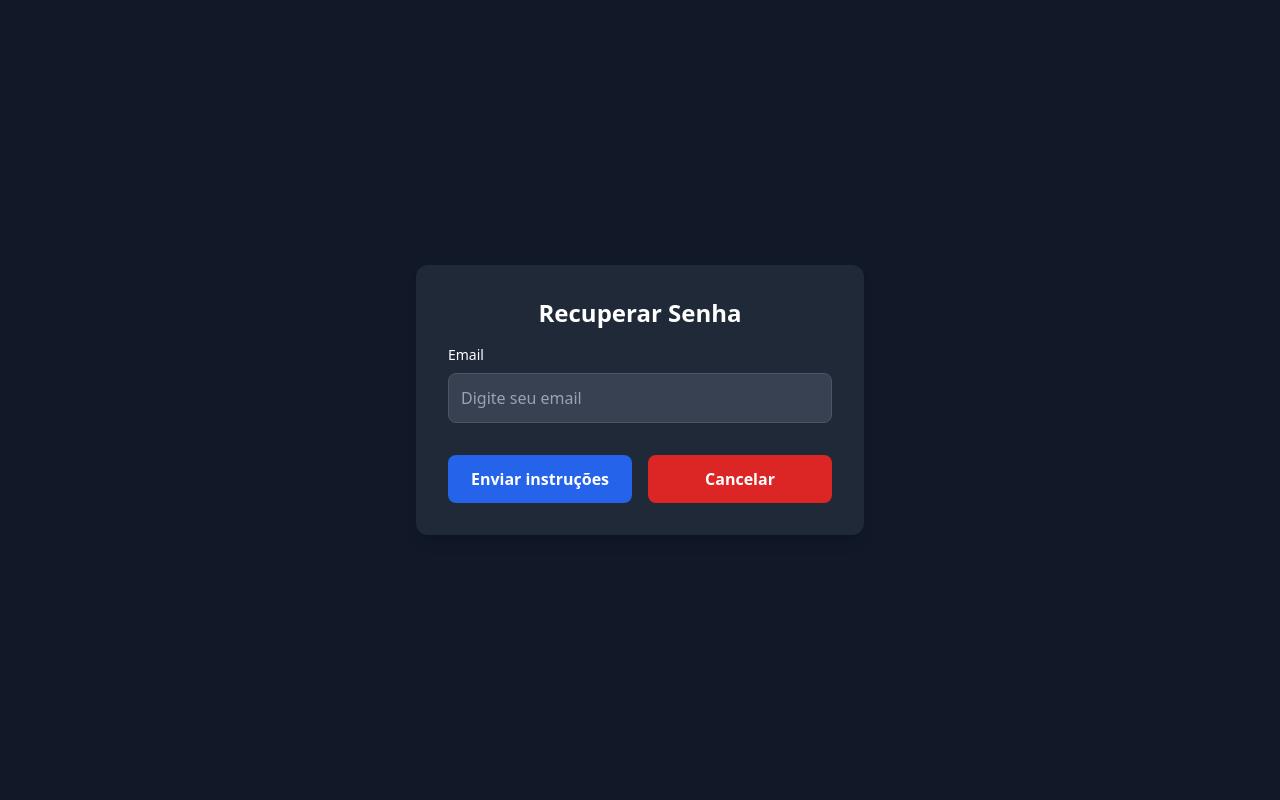
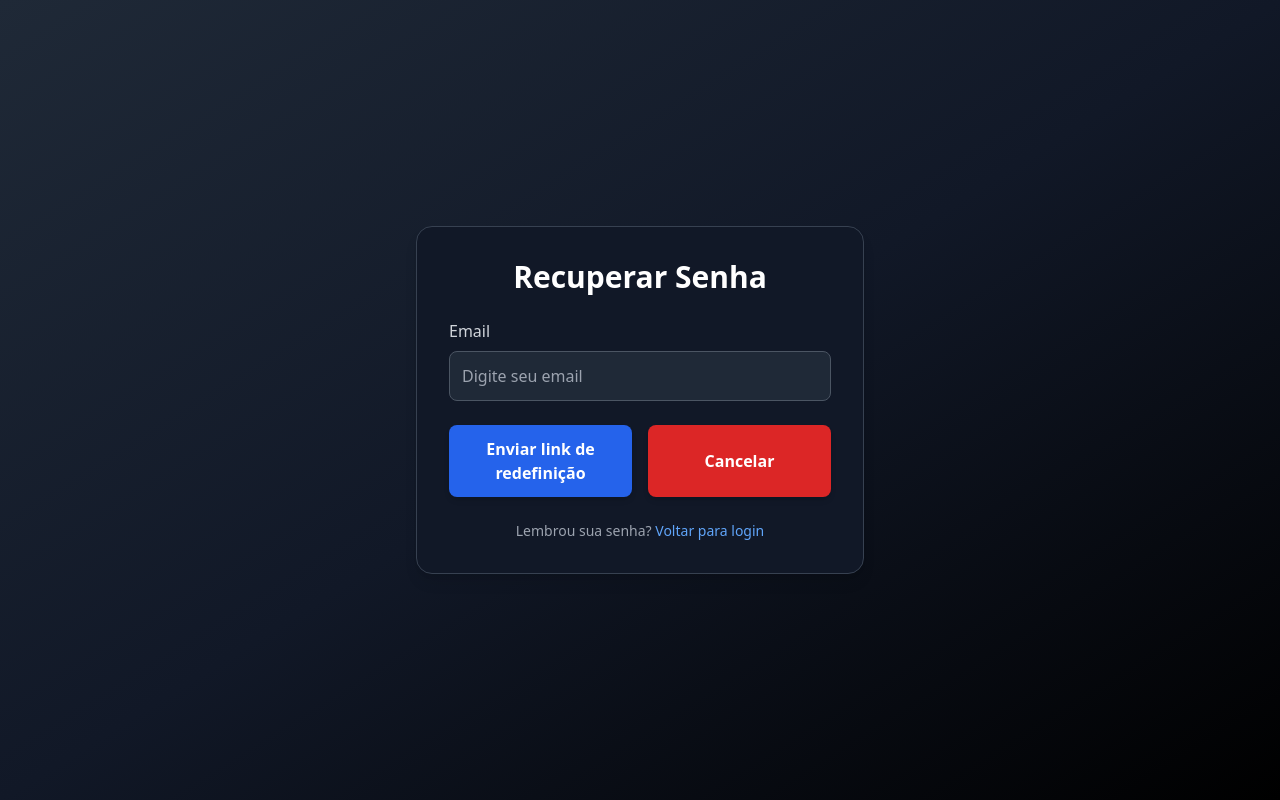
Before and after one commit to wagnerdf/fan-collectors-frontend, a React (Create React App) app: page /recuperar-senha in a window 1280 px wide. Built offline with nearby package versions, Linux system fonts and the light colour scheme.

Commit message:
feat(frontend): melhora fluxo visual de recuperação e redefinição de senha com transições, feedbacks e links de navegação

```diff
--- a/src/pages/RecuperarSenha.tsx
+++ b/src/pages/RecuperarSenha.tsx
@@ -1,4 +1,4 @@
-import { useState } from 'react';
+import { useState, useEffect } from 'react';
 import { useNavigate } from 'react-router-dom';
 import api from '../services/api';
 
@@ -6,7 +6,14 @@ function RecuperarSenha() {
   const [email, setEmail] = useState('');
   const [mensagem, setMensagem] = useState('');
   const [erro, setErro] = useState('');
+  const [showForm, setShowForm] = useState(false);
+
   const navigate = useNavigate();
+
+  useEffect(() => {
+    const timer = setTimeout(() => setShowForm(true), 100);
+    return () => clearTimeout(timer);
+  }, []);
 
   const handleSubmit = async (e: React.FormEvent) => {
     e.preventDefault();
@@ -14,50 +21,73 @@ function RecuperarSenha() {
     setMensagem('');
 
     try {
-      await api.post('/auth/recuperar-senha', { email });
-      setMensagem('Se este email existir, enviaremos instruções de recuperação.');
+      const response = await api.post('/auth/recuperar-senha', { email });
+      setMensagem(response.data);
     } catch (err: any) {
-      const msg = err.response?.data?.message || 'Erro ao enviar solicitação.';
-      setErro(msg);
+      const msg = err.response?.data || 'Erro ao solicitar redefinição de senha.';
+      setErro(typeof msg === 'string' ? msg : msg.mensagem);
     }
   };
 
   return (
-    <div className="min-h-screen flex items-center justify-center bg-gray-900 text-white">
-      <div className="bg-gray-800 p-8 rounded-xl shadow-lg w-full max-w-md">
-        <h2 className="text-2xl font-bold mb-4 text-center">Recuperar Senha</h2>
-        <form onSubmit={handleSubmit}>
-          <label htmlFor="email" className="block mb-2 text-sm font-medium">Email</label>
+    <div className="min-h-screen bg-gradient-to-br from-gray-800 via-gray-900 to-black text-white flex items-center justify-center px-4">
+      <div className={`bg-gray-900 p-8 rounded-2xl shadow-lg w-full max-w-md border border-gray-700 transition-all duration-500 ${showForm ? 'opacity-100 translate-y-0' : 'opacity-0 translate-y-2'}`}>
+        <h2 className="text-3xl font-bold text-center mb-6">Recuperar Senha</h2>
+
+        {erro && <p className="text-red-500 mb-4 text-sm text-center">{erro}</p>}
+        {mensagem ? (
+          <div className="text-center space-y-6">
+            <p className="text-green-400 text-sm">{mensagem}</p>
+            <button
+              onClick={() => navigate('/login')}
+              className="bg-blue-600 hover:bg-blue-700 px-6 py-3 rounded-lg font-semibold shadow-md transition"
+            >
+              Voltar para Login
+            </button>
+          </div>
+        ) : (
+          <form onSubmit={handleSubmit} className="space-y-6">
+            <div>
+              <label htmlFor="email" className="block mb-2 font-medium text-gray-300">Email</label>
               <input
                 type="email"
                 id="email"
-            className="w-full p-3 rounded-lg bg-gray-700 border border-gray-600 mb-4"
+                className="w-full p-3 rounded-lg bg-gray-800 border border-gray-600 focus:outline-none focus:ring-2 focus:ring-blue-500 transition-transform focus:scale-105"
                 placeholder="Digite seu email"
                 value={email}
                 onChange={(e) => setEmail(e.target.value)}
                 required
               />
+            </div>
 
-          {mensagem && <p className="text-green-400 text-sm mb-2">{mensagem}</p>}
-          {erro && <p className="text-red-400 text-sm mb-2">{erro}</p>}
-
-          <div className="flex flex-col sm:flex-row gap-4 mt-4">
+            <div className="flex flex-col sm:flex-row gap-4">
               <button
                 type="submit"
-              className="bg-blue-600 hover:bg-blue-700 w-full py-3 rounded-lg font-semibold"
+                className="w-full bg-blue-600 hover:bg-blue-700 px-6 py-3 rounded-lg font-semibold shadow-md transition"
               >
-              Enviar instruções
+                Enviar link de redefinição
               </button>
 
               <button
                 type="button"
                 onClick={() => navigate('/')}
-              className="bg-red-600 hover:bg-red-700 w-full py-3 rounded-lg font-semibold"
+                className="w-full bg-red-600 hover:bg-red-700 px-6 py-3 rounded-lg font-semibold shadow-md transition"
               >
                 Cancelar
               </button>
             </div>
+
+            <p className="text-sm text-gray-400 text-center mt-6">
+              Lembrou sua senha?{' '}
+              <span
+                onClick={() => navigate('/login')}
+                className="text-blue-400 hover:underline cursor-pointer font-medium"
+              >
+                Voltar para login
+              </span>
+            </p>
           </form>
+        )}
       </div>
     </div>
   );
--- a/src/pages/ResetarSenha.tsx
+++ b/src/pages/ResetarSenha.tsx
@@ -7,6 +7,7 @@ function ResetarSenha() {
   const [mensagem, setMensagem] = useState('');
   const [erro, setErro] = useState('');
   const [token, setToken] = useState('');
+  const [showForm, setShowForm] = useState(false);
 
   const navigate = useNavigate();
 
@@ -18,12 +19,15 @@ function ResetarSenha() {
     } else {
       setErro('Token inválido ou ausente.');
     }
+
+    const timer = setTimeout(() => setShowForm(true), 100);
+    return () => clearTimeout(timer);
   }, []);
 
   const handleSubmit = async (e: React.FormEvent) => {
     e.preventDefault();
+    setErro('');
     setMensagem('');
-    setErro('');
 
     try {
       const response = await api.post('/auth/resetar-senha', {
@@ -39,24 +43,33 @@ function ResetarSenha() {
 
   return (
     <div className="min-h-screen bg-gradient-to-br from-gray-800 via-gray-900 to-black text-white flex items-center justify-center px-4">
-      <div className="bg-gray-900 p-8 rounded-2xl shadow-lg w-full max-w-md border border-gray-700">
+      <div className={`bg-gray-900 p-8 rounded-2xl shadow-lg w-full max-w-md border border-gray-700 transition-all duration-500 ${showForm ? 'opacity-100 translate-y-0' : 'opacity-0 translate-y-2'}`}>
         <h2 className="text-3xl font-bold text-center mb-6">Redefinir Senha</h2>
 
-        {erro && <p className="text-red-500 mb-4 text-sm">{erro}</p>}
+        {erro && <p className="text-red-500 mb-4 text-sm text-center">{erro}</p>}
 
         {mensagem ? (
-            <div className="text-center">
-                <p className="text-green-400 mb-6 text-sm">{mensagem}</p>
+          <div className="text-center">
+            <p className="text-green-400 text-sm mb-6">{mensagem}</p>
+            <div className="flex flex-col sm:flex-row gap-4 justify-center">
+                <button
+                onClick={() => navigate('/login')}
+                className="bg-blue-600 hover:bg-blue-700 px-6 py-3 rounded-lg font-semibold shadow-md transition w-full sm:w-auto"
+                >
+                Ir para Login
+                </button>
                 <button
                 onClick={() => navigate('/')}
-                className="bg-blue-600 hover:bg-blue-700 px-6 py-3 rounded-lg font-semibold shadow-md transition"
+                className="bg-gray-600 hover:bg-gray-700 px-6 py-3 rounded-lg font-semibold shadow-md transition w-full sm:w-auto"
                 >
                 Voltar para Home
                 </button>
             </div>
-            ) : (
-          <form onSubmit={handleSubmit}>
-            <div className="mb-6">
+        </div>
+
+        ) : (
+          <form onSubmit={handleSubmit} className="space-y-6">
+            <div>
               <label htmlFor="novaSenha" className="block mb-2 font-medium text-gray-300">Nova Senha</label>
               <input
                 type="password"
@@ -69,7 +82,7 @@ function ResetarSenha() {
               />
             </div>
 
-            <div className="flex gap-4">
+            <div className="flex flex-col sm:flex-row gap-4">
               <button
                 type="submit"
                 className="w-full bg-blue-600 hover:bg-blue-700 px-6 py-3 rounded-lg font-semibold shadow-md transition"
@@ -85,6 +98,16 @@ function ResetarSenha() {
                 Cancelar
               </button>
             </div>
+
+            <p className="text-sm text-gray-400 text-center mt-6">
+              Lembrou sua senha?{' '}
+              <span
+                onClick={() => navigate('/login')}
+                className="text-blue-400 hover:underline cursor-pointer font-medium"
+              >
+                Voltar para login
+              </span>
+            </p>
           </form>
         )}
       </div>
```
Lines whose indentation alone changed are shown as unchanged.
